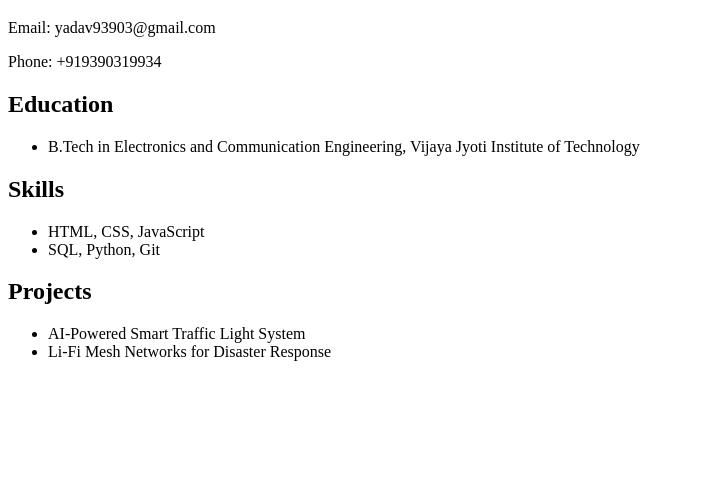
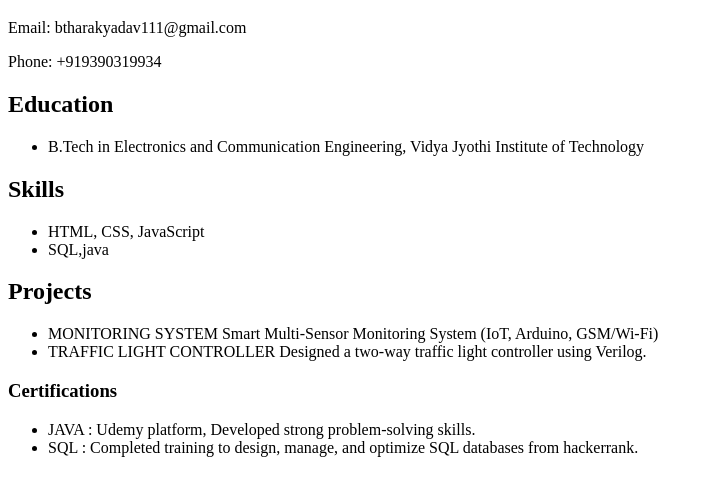
Before and after one commit to TharakYadav06/resume77, a plain HTML site: page index.html in a window 1280 px wide. Shown: the part 61-556 px from the top of the page, without its empty margins (0-713 px from the left). Drawn offline with Linux system fonts and the light colour scheme.

Commit message:
Update index.html

```diff
--- a/index.html
+++ b/index.html
@@ -5,21 +5,29 @@
 </head>
 <body>
   <h1>Bhushamoni Tharak Yadav</h1>
-  <p>Email: yadav93903@gmail.com</p>
+  <p>Email: btharakyadav111@gmail.com</p>
   <p>Phone: +919390319934</p>
   <h2>Education</h2>
   <ul>
-    <li>B.Tech in Electronics and Communication Engineering, Vijaya Jyoti Institute of Technology</li>
+    <li>B.Tech in Electronics and Communication Engineering, Vidya Jyothi Institute of Technology</li>
   </ul>
   <h2>Skills</h2>
   <ul>
     <li>HTML, CSS, JavaScript</li>
-    <li>SQL, Python, Git</li>
+    <li>SQL,java </li>
   </ul>
   <h2>Projects</h2>
   <ul>
-    <li>AI-Powered Smart Traffic Light System</li>
-    <li>Li-Fi Mesh Networks for Disaster Response</li>
+    <li>MONITORING SYSTEM
+Smart Multi-Sensor Monitoring System (IoT, Arduino, GSM/Wi-Fi)</li>
+    <li>TRAFFIC LIGHT CONTROLLER
+Designed a two-way traffic light controller using Verilog. </li>
+  </ul>
+   <h3>Certifications</h3>
+  <ul>
+    <li>JAVA : Udemy platform, Developed strong problem-solving skills.
+</li>
+    <li>SQL : Completed training to design, manage, and optimize SQL databases from hackerrank. </li>
   </ul>
 </body>
 </html>
```
